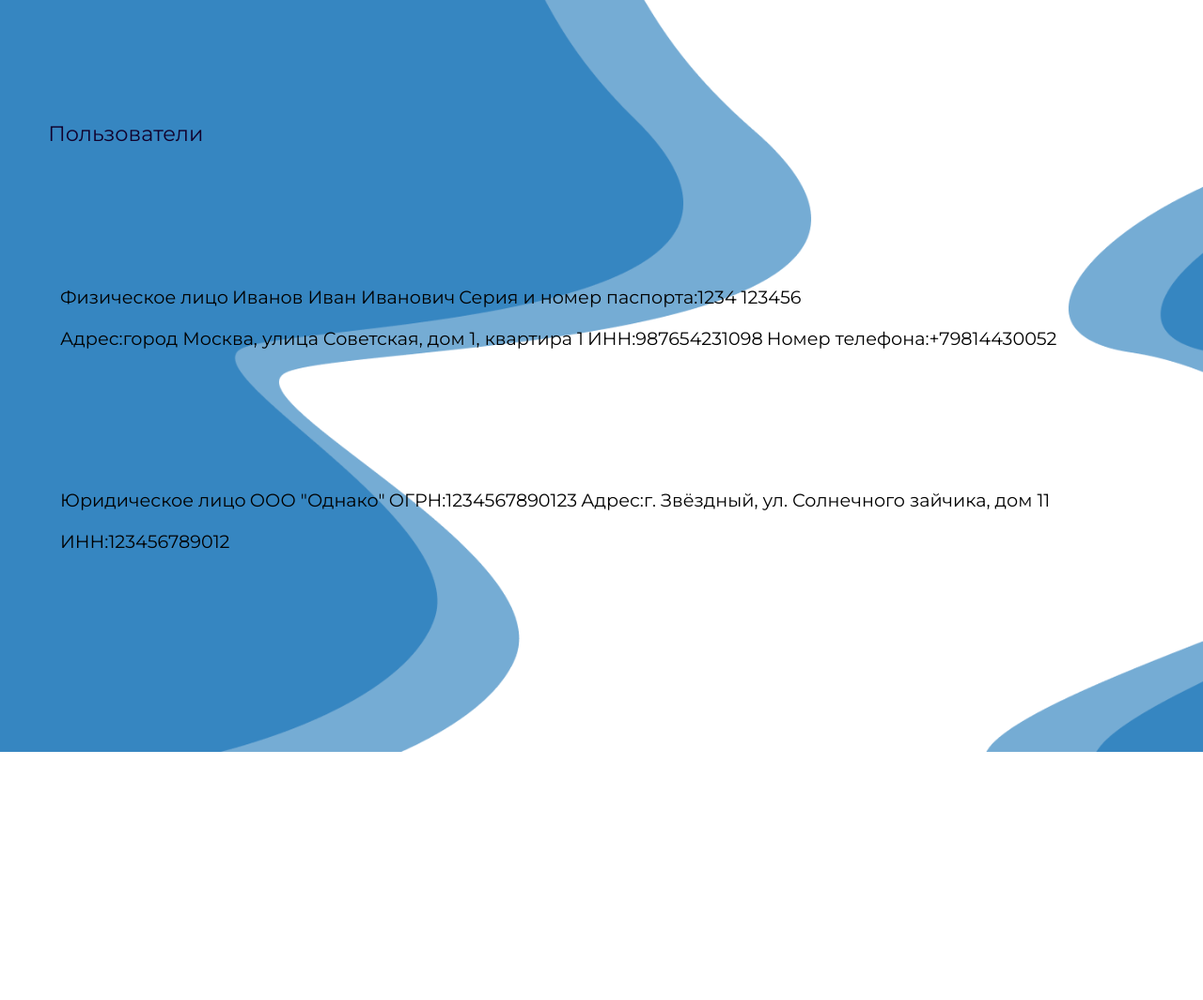
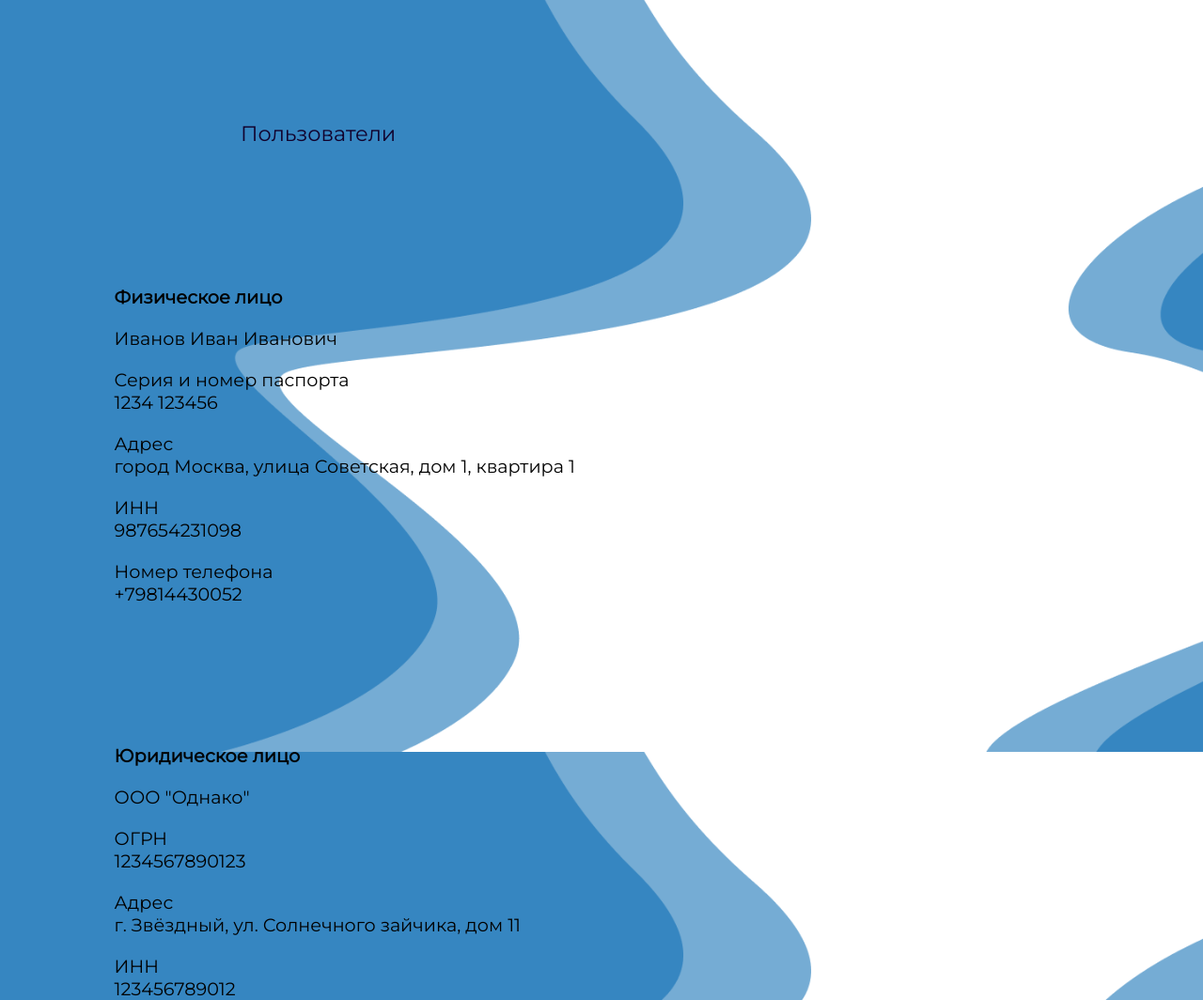
Before and after one commit to ilmiraA/tinder_user, a plain HTML site: page index.html in a window 1280 px wide. Shown: the whole page at 94% size. Before the commit the page ends 800 px from the top, so only its background shows below. Drawn offline with Linux system fonts and the light colour scheme.

Commit message:
сделала каждый пункт в отдельной строке

```diff
--- a/CSS/index.css
+++ b/CSS/index.css
@@ -19,7 +19,7 @@ p{
     color: #11002c;
     font-size: 140%;
     margin-top: 10%;
-    margin-left: 4%;
+    margin-left: 20%;
     font-family: 'Montserrat', sans-serif;
 }
 
@@ -34,5 +34,10 @@ p{
 
 .div{
     padding-top: 20px;
-    display: inline-flex;
+    width: 90%;
+    margin-left: 5%;
 }
+
+.p{
+    padding-top: 3ox;
+}
--- a/index.html
+++ b/index.html
@@ -11,46 +11,46 @@
     <p id="send">Пользователи</p>
     <div class="LogIn">
         <div class="div">
-            <p>Физическое лицо</p>
+            <p><b>Физическое лицо</b></p>
         </div>
         <div class="div">
             <p>Иванов Иван Иванович</p>
         </div>
         <div class="div">
-            <p>Серия и номер паспорта:</p>
-            <p>1234 123456</p>
+            <p>Серия и номер паспорта</p>
+            <p class="p">1234 123456</p>
         </div>
         <div class="div">
-            <p>Адрес:</p>
-            <p>город Москва, улица Советская, дом 1, квартира 1</p>
+            <p>Адрес</p>
+            <p class="p">город Москва, улица Советская, дом 1, квартира 1</p>
         </div>
         <div class="div">
-            <p>ИНН:</p>
-            <p>987654231098</p>
+            <p>ИНН</p>
+            <p class="p">987654231098</p>
         </div>
         <div class="div">
-            <p>Номер телефона:</p>
-            <p>+79814430052</p>
+            <p>Номер телефона</p>
+            <p class="p">+79814430052</p>
         </div>
     </div>
     <div class="LogIn">
         <div class="div">
-            <p>Юридическое лицо</p>
+            <p><b>Юридическое лицо</b></p>
         </div>
         <div class="div">
             <p>ООО "Однако"</p>
         </div>
         <div class="div">
-            <p>ОГРН:</p>
-            <p>1234567890123</p>
+            <p>ОГРН</p>
+            <p class="p">1234567890123</p>
         </div>
         <div class="div">
-            <p>Адрес:</p>
-            <p>г. Звёздный, ул. Солнечного зайчика, дом 11</p>
+            <p>Адрес</p>
+            <p class="p">г. Звёздный, ул. Солнечного зайчика, дом 11</p>
         </div>
         <div class="div">
-            <p>ИНН:</p>
-            <p>123456789012</p>
+            <p>ИНН</p>
+            <p class="p">123456789012</p>
         </div>
     </div>
 </body>
```
